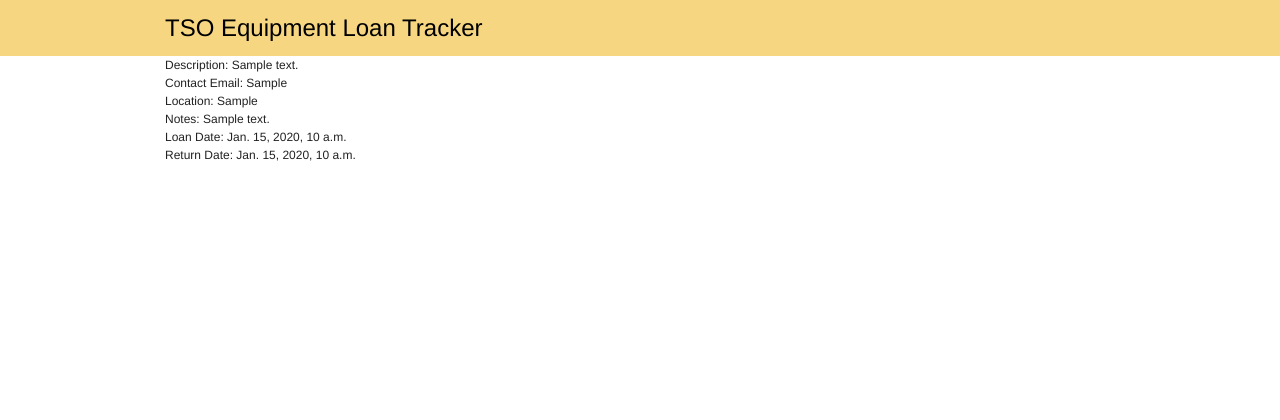
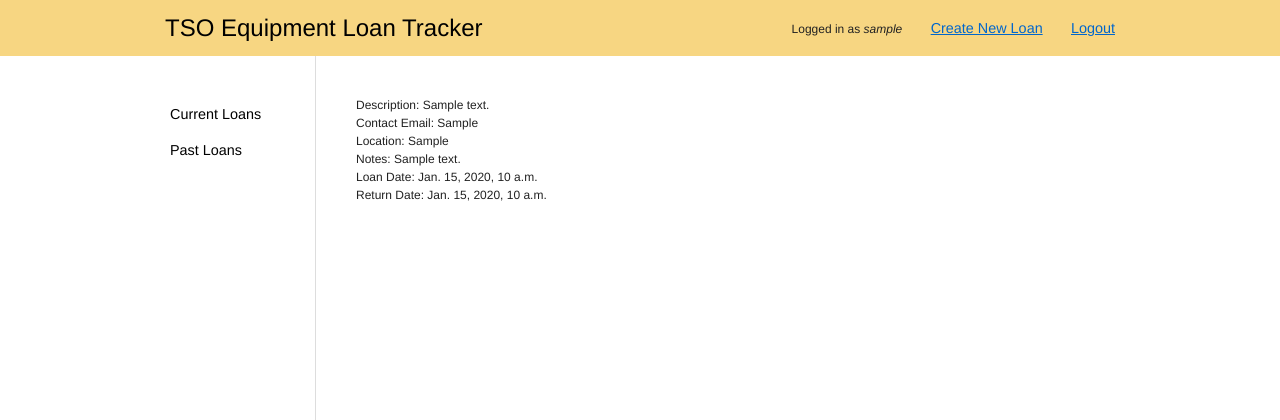
Before and after one commit to sionide21/Equipment-Loan-Tracking, a Django app: page /loans/1 in a window 1280 px wide. Shown: the top 420 px of the page. Before the commit the page ends 161 px from the top, so only its background shows below. Run offline with Django 3.2, Linux system fonts and the light colour scheme; a user stored in the database is signed in; tables that the repository leaves empty hold one stand-in row (values such as "Sample post"); parts of the project's set-up code (start-up, migrations or seed data) failed here and were passed over.

Commit message:
All contextx should be requestcontexts

```diff
--- a/webapp/core/templates/core/loan/view.html
+++ b/webapp/core/templates/core/loan/view.html
@@ -1,6 +1,6 @@
-{% extends "base.html" %}
+{% extends "secure_base.html" %}
 
-{% block content %}
+{% block subcontent %}
   <div class="loan">
     Description: {{ loan.item.description }}</br>
     Contact Email: {{ loan.contact_field }}<br/>
--- a/webapp/core/templates/secure_base.html
+++ b/webapp/core/templates/secure_base.html
@@ -1,6 +1,6 @@
 {% extends "base.html" %}
 {% block nav %}
-<span>Logged in as <i>{{ username }}</i></span>
+<span>Logged in as <i>{{ user }}</i></span>
 <a href="{% url add_loan %}" class="large">Create New Loan</a>
 <a href="{% url logout %}" class="large">Logout</a>
 {% endblock %}
--- a/webapp/core/views.py
+++ b/webapp/core/views.py
@@ -1,10 +1,16 @@
 from django.forms.models import modelformset_factory
 from django.http import HttpResponse, HttpResponseRedirect, Http404
-from django.shortcuts import render_to_response, get_object_or_404
+from django.shortcuts import render_to_response as render, get_object_or_404
 from django.contrib.auth.decorators import login_required
 from django.core.urlresolvers import reverse
 from django.template import RequestContext
 from core.models import Loan, LoanForm, Item, ItemForm
+
+
+def render_to_response(req, *args, **kwargs):
+    '''Ensure we always use a RequestContext as our context'''
+    kwargs['context_instance'] = RequestContext(req)
+    return render(*args, **kwargs)
 
 
 def index(request):
@@ -17,7 +23,7 @@ def index(request):
 @login_required
 def current_loans(request):
     username = request.user.username
-    return render_to_response('core/current.html', {'username': username})
+    return render_to_response(request, 'core/current.html', {'username': username})
 
 
 @login_required
@@ -39,17 +45,16 @@ def add_loan(request):
                 loan.save()
                 return HttpResponseRedirect(reverse('view_loan', args=(loan.id,)))
 
-    return render_to_response('core/loan/add.html',
+    return render_to_response(request, 'core/loan/add.html',
                               {'loan_form': loan_form,
-                               'item_form': item_form},
-                              context_instance=RequestContext(request))
+                               'item_form': item_form})
 
 
 @login_required
 def view_loan(request, loan_id):
     '''View a specific loan in the system'''
     loan = get_object_or_404(Loan, id=loan_id)
-    return render_to_response('core/loan/view.html',
+    return render_to_response(request, 'core/loan/view.html',
                               {'loan': loan},
                               context_instance=RequestContext(request))
 
```
